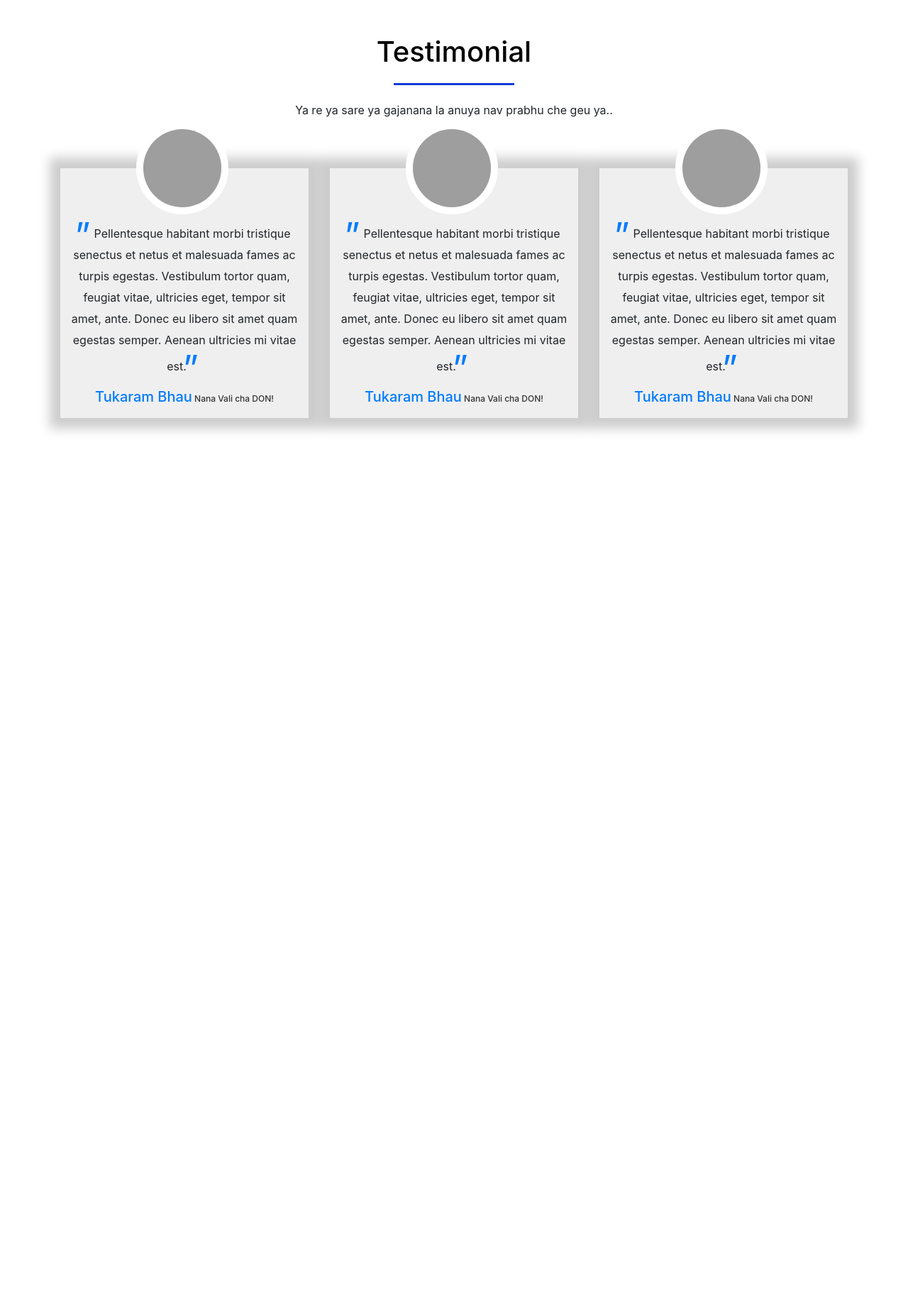
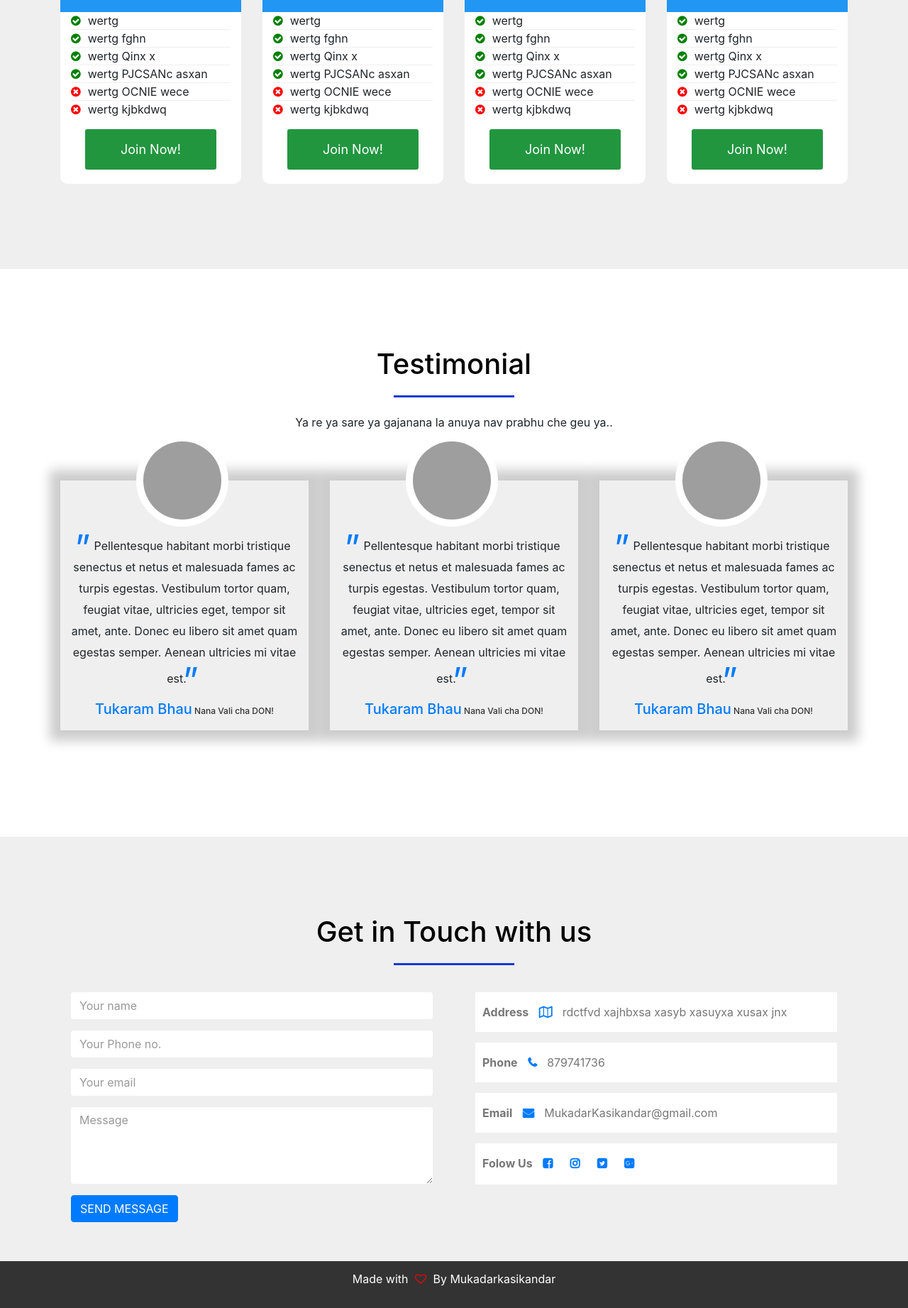
Before and after one commit to siddhantjoshi/Bootstrap-site, a PHP site: page / in a window 1280 px wide. Shown: the part 3659-5502 px from the top of the page at 71% size. Before the commit the page ends 4268 px from the top, so only its background shows below. Run offline with PHP 8.4, Linux system fonts and the light colour scheme; grey boxes are pictures that could not be loaded.

Commit message:
Add files via upload

```diff
--- a/Buisness Site/css/style.css
+++ b/Buisness Site/css/style.css
@@ -65,7 +65,7 @@ h1::after{
 }
 /*--------About us--------*/
 #about{
-	padding: 50px 0 50px 0 ;
+	padding: 110px 0 50px 0 ;
 	color: #555555;
 }
 #about .btn{
@@ -92,7 +92,7 @@ h1::after{
 	background-position: center;
 	color: #EFEFEF!important;
 	background-attachment: fixed;
-	padding: 50px 0px 50px 0px;
+	padding: 110px 0px 50px 0px;
 }
 #services h1{
 	text-align: center;
@@ -135,7 +135,7 @@ h1::after{
 }
 /*------Team Section ----*/
 #team {
-	padding: 50px 0px ;
+	padding: 110px 0px ;
 	color: #555555;
 }
 .profile-pic{
@@ -209,7 +209,7 @@ h1::after{
 }
 /*------Price Paln ------*/
 #price{
-	padding: 40px 0px;
+	padding: 110px 0px;
 	background-color: #EFEFEF;
 }
 .single-price{
@@ -302,7 +302,7 @@ a{
 
 /*------Testimonial-------*/
 #testimonial{
-	padding: 50px 0px;
+	padding: 110px 0px;
 }
 #testimonial .row{
 	margin-top: 30px;
@@ -364,6 +364,42 @@ blockquote::before{
 	transition: 0.5s ease-in-out;
 	cursor: pointer;
 }
+
+/* --------- Contact us -----*/
+#contact{
+	background: #EFEFEF;
+	padding:40px 0px;
+	color: #777777;
+	padding-top: 110px
+}
+.contact-form{
+	padding: 15px;
+}
+.form-control{
+	border-radius: 10 !important;
+	border: none!important ;
+}
+::placeholder{
+	color: #999999!important;
+}
+
+.contact-info .fa{
+	margin: 10px;
+	color: #007BFF;
+	font-weight: bold;
+}
+
+/*---------footer--------*/
+#footer{
+	background-color: #333333;
+	padding: 12px;
+	color: #FFFFFF;
+}
+.fa-heart-o{
+	margin: 5px;
+	color: red;
+}
+
 @media only screen and (max-width: 600px){
 	.carousel-caption{
 		top: 70%;
@@ -379,7 +415,7 @@ blockquote::before{
 	position: absolute;
 	left: calc(100% - 61%);
 	border: 10px solid #FFFFFF;
-}
+	}
 
 }
 @media only screen and (min-width: 600px){
@@ -408,3 +444,9 @@ blockquote::before{
 		font-size: 50px;
 	}
 }
+
+.follow {
+	background: #fff;
+	padding: 10px;
+	margin: 15px;
+}
--- a/Buisness Site/index.html
+++ b/Buisness Site/index.html
@@ -16,6 +16,25 @@
 		<!-- font awsome CDN  -->
 		<link rel="stylesheet" href="https://stackpath.bootstrapcdn.com/font-awesome/4.7.0/css/font-awesome.min.css" >
 
+		<script src="https://ajax.googleapis.com/ajax/libs/jquery/3.5.1/jquery.min.js"></script>
+
+		<script>
+			$(document).ready(function(){
+			  $("a").on('click', function(event) {
+				  if (this.hash !== "") {
+				  	event.preventDefault();
+				  	var hash = this.hash;
+				  	$('html, body').animate({
+						scrollTop: $(hash).offset().top + 5,
+
+					}, 1000, function(){
+						window.location.hash = hash;
+				  });
+				} // End if $('html, body').animate({scrollTop: $('.contact').offset().top + 100}, 1000);
+			  });
+			});
+		</script>
+
 	</head>
 
 	<body>
@@ -29,25 +48,27 @@
 				<div class="collapse navbar-collapse" id="navbarNav">
 					<ul class="navbar-nav ml-auto">
 				  		<li class="nav-item active">
-							<a class="nav-link" href="#">Home</a>
+							<a class="nav-link" href="#slider">Home</a>
 						</li>
 						<li class="nav-item">
-							<a class="nav-link" href="#">ABOT US</a>
+							<a class="nav-link" href="#about">ABOUT US</a>
 						</li>
 						<li class="nav-item">
-							<a class="nav-link" href="#">SERVICES</a>
+							<a class="nav-link" href="#services">SERVICES</a>
 						</li>
 
 						<li class="nav-item">
-							<a class="nav-link" href="#">TESTIMONIALS</a>
+							<a class="nav-link" href="#team">OUR TEAM</a>
+						</li>
+						<li class="nav-item">
+							<a class="nav-link" href="#price">Price Plan</a>
+						</li>
+						<li class="nav-item">
+							<a class="nav-link" href="#testimonial">TESTIMONIALS</a>
 						</li>
 
 						<li class="nav-item">
-							<a class="nav-link" href="#">OUR TEAM</a>
-						</li>
-
-						<li class="nav-item">
-							<a class="nav-link" href="#">CONTACT US</a>
+							<a class="nav-link" href="#contact">CONTACT US</a>
 						</li>
 					</ul>
 				</div>
@@ -368,6 +389,53 @@
 			</div>
 		</section>
 		<!--Contact Us-->
+		<section id="contact">
+			<div class="container">
+				<h1>Get in Touch with us</h1>
+				<div class="row">
+					<div class="col-md-6">
+						<form class="contact-form">
+							<div class="form-group">
+								<input type="text" name="name" autocomplete="off" class="form-control" placeholder="Your name">
+							</div>
+							<div class="form-group">
+								<input type="number" name="phone" autocomplete="off" class="form-control" placeholder="Your Phone no.">
+							</div>
+							<div class="form-group">
+								<input type="email" name="email" class="form-control" autocomplete="off" placeholder="Your email">
+							</div>
+							<div class="form-group">
+								<textarea type="text" name="message" draggable="false" rows="4" class="form-control" placeholder="Message"></textarea>
+							</div>
+							<button type="submit" class="btn btn-primary" >SEND MESSAGE</button>
+						</form>
+					</div>
+					<div class="col-md-6 contact-info">
+						<div class="follow"><b>Address</b>
+							<i class="fa fa-map-o"></i> rdctfvd xajhbxsa xasyb xasuyxa xusax jnx
+						</div>
+						<div class="follow"><b>Phone</b>
+							<i class="fa fa-phone"></i> 879741736
+						</div>
+						<div class="follow"><b>Email</b>
+							<i class="fa fa-envelope"></i> MukadarKasikandar@gmail.com
+						</div>
+						<div class="follow"><label><b>Folow Us</b></label>
+							<a href="#"><i class="fa fa-facebook-square"></i></a>
+							<a href="#"><i class="fa fa-instagram"></i></a>
+							<a href="#"><i class="fa fa-twitter-square"></i></a>
+							<a href="#"><i class="fa fa-google-plus-square"></i></a>
+						</div>
+					</div>
+				</div>
+			</div>
+		</section>
+		<section id="footer">
+			<div class="container text-center">
+				<p>Made with <i class="fa fa-heart-o"></i> By Mukadarkasikandar </p>
+			</div>
+		</section>
+		<!--smooth scrolling-->
 
 	</body>
 </html>
```
